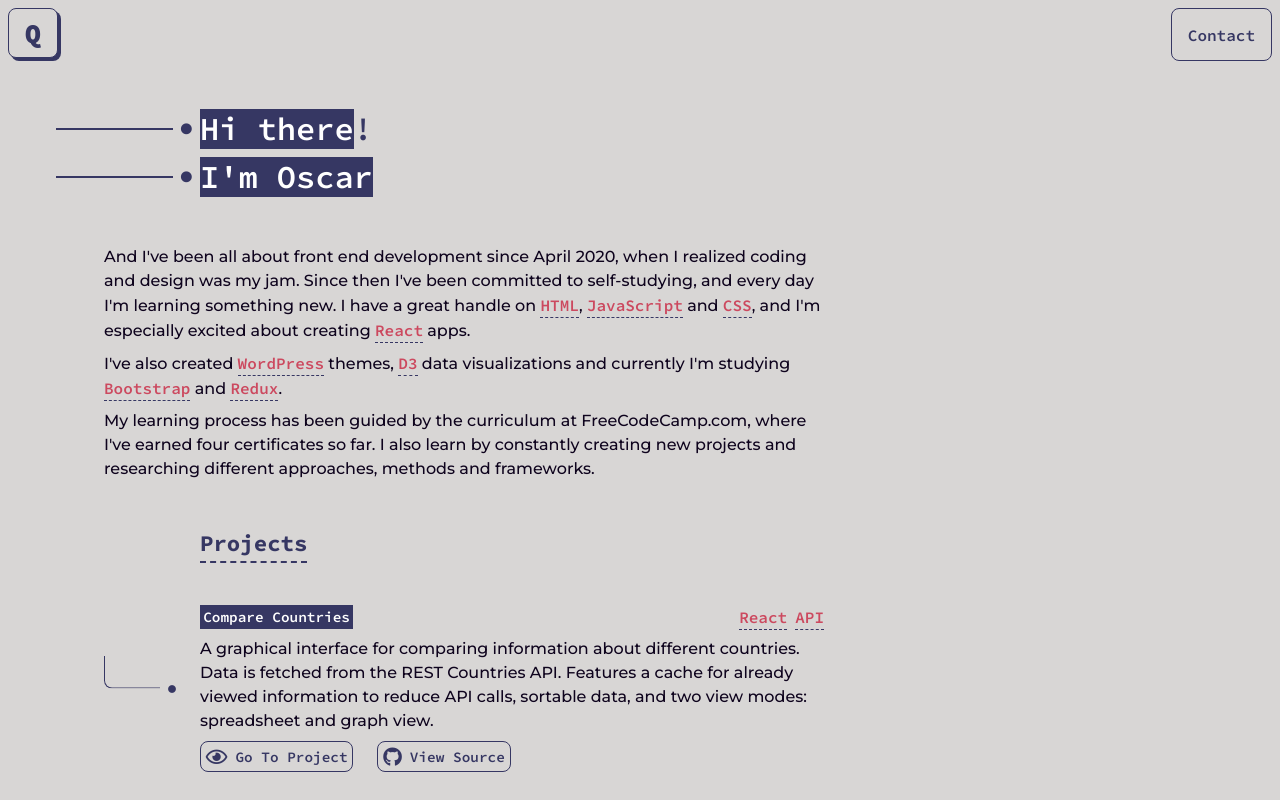
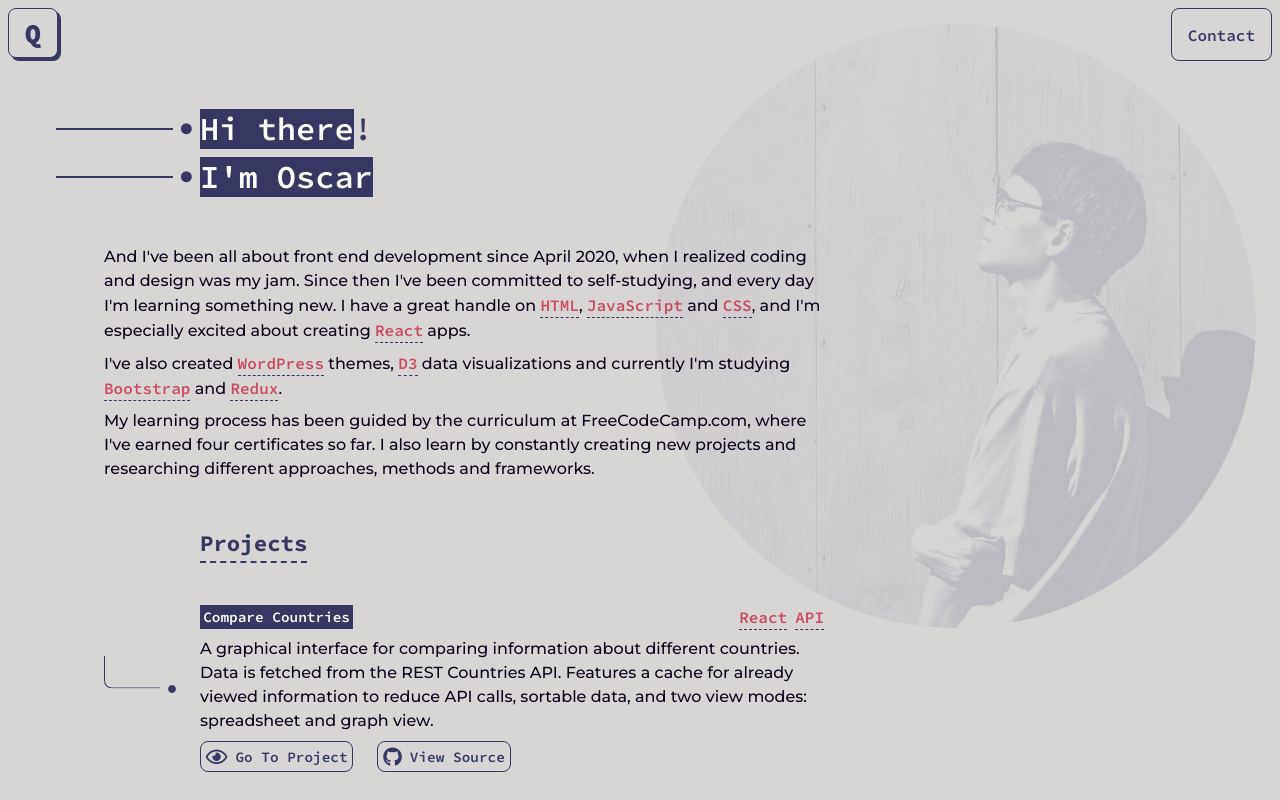
Before and after one commit to qvistsson/qvistsson.github.io, a React (Create React App) app: page / in a window 1280 px wide. Shown: the top 800 px of the page. Built offline with nearby package versions, Linux system fonts and the light colour scheme.

Commit message:
add portrait img

```diff
--- a/src/App.js
+++ b/src/App.js
@@ -24,7 +24,8 @@ class App extends React.Component {
 
   render() {
     return (
-      <div className="flex-column p-small">
+      <div className="flex-column p-small pos-rel">
+        <Modules.Portrait />
         <Modules.SiteLogo margin="m-bottom-large" />
         <div
           id="portfolio-content-container"
--- a/src/Modules.js
+++ b/src/Modules.js
@@ -1,4 +1,5 @@
 import React from 'react';
+import PortraitImg from './media/portfolioportrait.jpg';
 
 function SiteLogo(props) {
   return (
@@ -195,6 +196,20 @@ function Footer() {
   );
 }
 
+function Portrait() {
+  return (
+    <div id="portrait-wrapper">
+      <div id="img-wrapper" className="screen-small-m-small screen-medium-m">
+        <img
+          class="portrait-img"
+          src={PortraitImg}
+          alt="Portrait of Oscar Lindqvist"
+        />
+      </div>
+    </div>
+  );
+}
+
 export {
   SiteLogo,
   Project,
@@ -204,4 +219,5 @@ export {
   ProjectDivider,
   ContactSocials,
   Footer,
+  Portrait,
 };
--- a/src/css/style.css
+++ b/src/css/style.css
@@ -243,3 +243,32 @@ a.link-social:hover {
     max-width: 9rem;
   }
 }
+
+.pos-rel {
+  position: relative;
+}
+
+#portrait-wrapper {
+  top: 0;
+  left: 0;
+  width: 100%;
+  position: absolute;
+  z-index: -1;
+  display: flex;
+  justify-content: flex-end;
+}
+
+#img-wrapper {
+  margin-left: 50%;
+  opacity: 0.4;
+  max-width: 600px;
+}
+
+.portrait-img {
+  border-radius: 50%;
+  width: 100%;
+  min-width: 300px;
+  height: 100%;
+  min-height: 300px;
+  object-fit: cover;
+}
```
Also changed, not shown: src/media/portfolioportrait.jpg (added).
